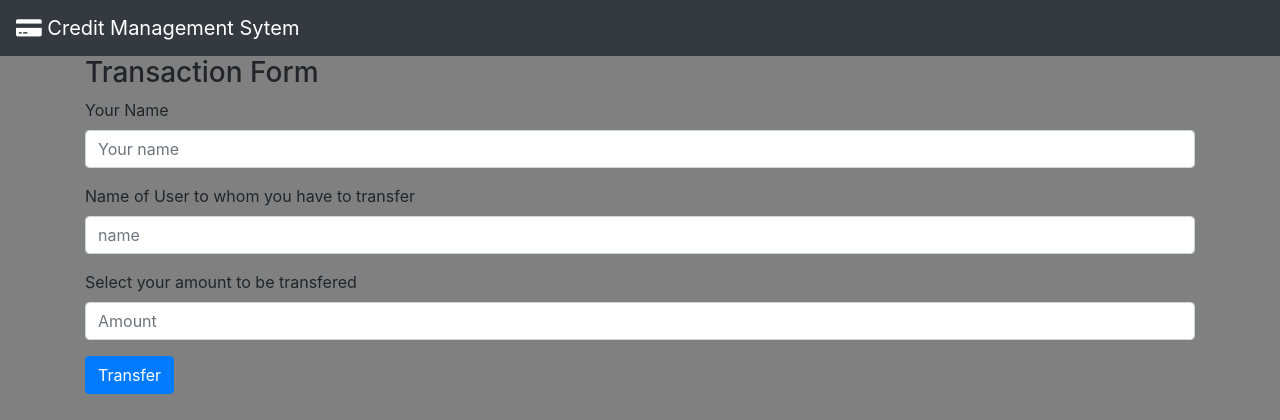
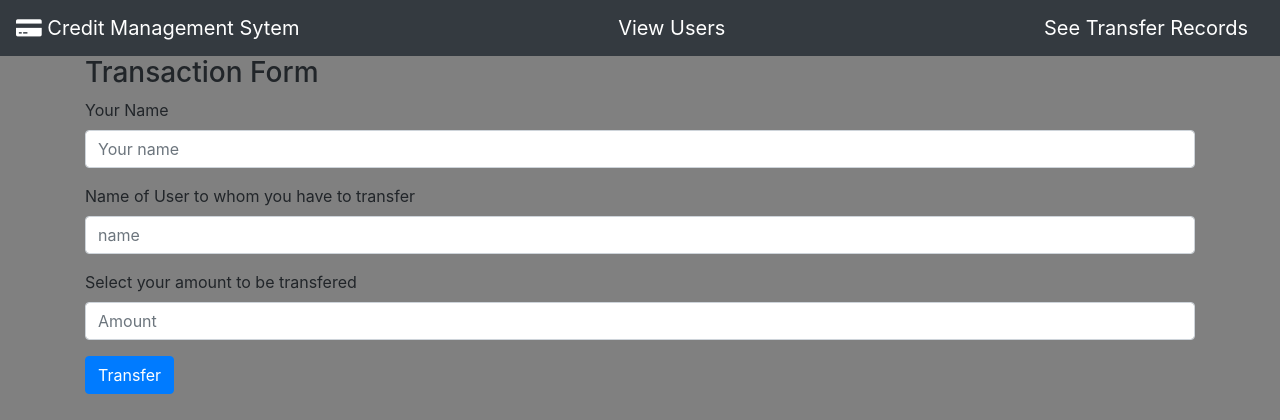
Before and after one commit to mayur2226/credit_task, a Django app: page /credit/transaction/ in a window 1280 px wide. Shown: the top 420 px of the page. Run offline with Django 3.2, Linux system fonts and the light colour scheme; data comes from the database, SQL or seed files in the repository; some libraries are stand-ins or nearby versions.

Commit message:
Update transaction.html

```diff
--- a/templates/transaction.html
+++ b/templates/transaction.html
@@ -1,9 +1,10 @@
 {% extends 'basic.html' %}
 {% block title %} Transaction form {% endblock %}
-
+{% block h6 %}<a class="navbar-brand" href="/view" style:"color:white;">View Users</a>{% endblock %}
+{% block h5 %}<a class="navbar-brand" href="/tr" style:"color:white;">See Transfer Records</a>{% endblock %}
 {% block body %}
 
-<form action="/credit/transaction/" method="POST"> {% csrf_token %}
+<form action="/transaction/" method="POST"> {% csrf_token %}
     <div class="container">
       <h3>Transaction Form</h3>
         <div class="form-group">
```
